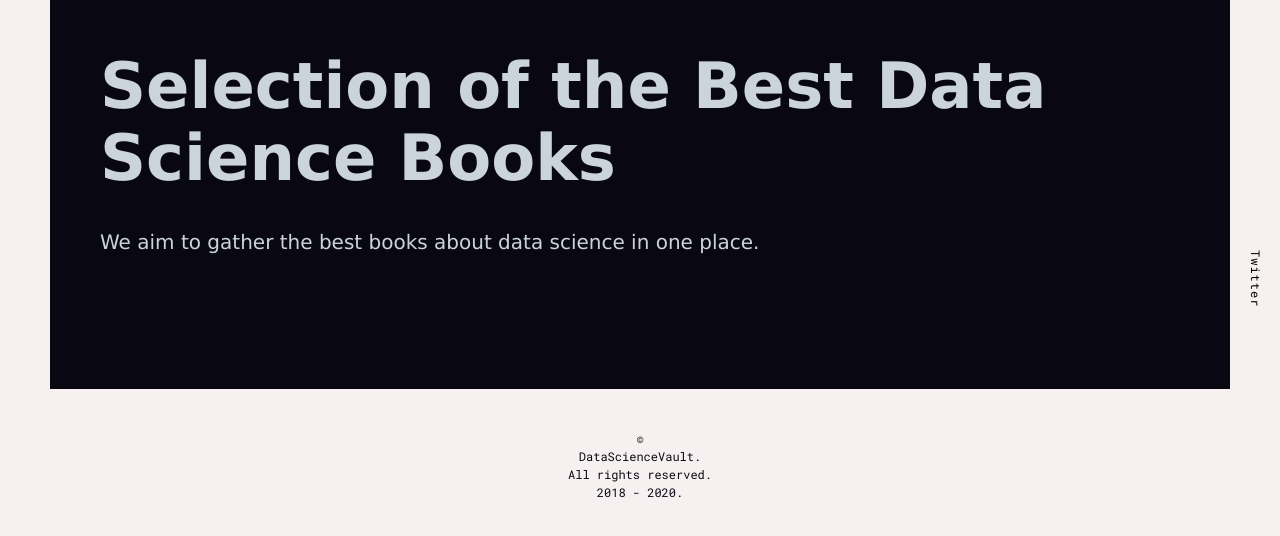
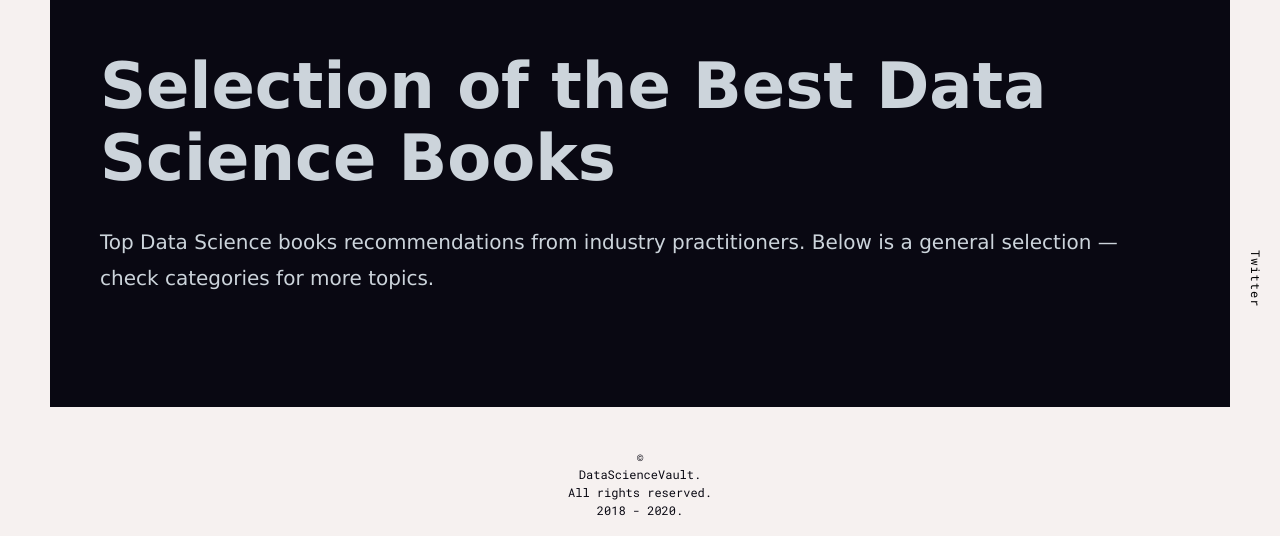
Before and after one commit to qu4ku/dshub-website, a Django app: page /books/ in a window 1280 px wide. Shown: the part 80-616 px from the top of the page. Run offline with Django 3.2, Linux system fonts and the light colour scheme; data that the repository does not hold is empty; some libraries are stand-ins or nearby versions.

Commit message:
book > txt description

```diff
--- a/src/books/templates/books.html
+++ b/src/books/templates/books.html
@@ -6,7 +6,7 @@
 {% block content %}
 <div class="books">
 	<h1>Selection of the Best Data Science Books</h1>
-	<h2>We aim to gather the best books about data science in one place.</h2>
+	<h2>Top Data Science books recommendations from industry practitioners. Below is a general selection — check categories for more topics. </h2>
 
 	{% if categories %}
 		<div class="categories">
```
Also changed, not shown: src/static/img/books/OpenIntoStats.jpg (added), src/static/img/books/an-introduction-to-statistical-learning.jpg (added), src/static/img/books/barrons-statistics.jpg (added), src/static/img/books/head-first-stats.jpg (added), src/static/img/books/nake-statistics.jpg (added), src/static/img/books/practical-stats-for-data-scientist.jpg (added), src/static/img/books/statistics-in-plain.jpg (added), src/static/img/books/statistics-tenth-edition.jpg (added), src/static/img/books/stats-done-wrong.jpg (added), src/static/img/books/stats-for-business.jpg (added), src/static/img/books/the-drunkards.jpg (added), src/static/img/books/the-signal-and-the-noise.jpg (added), 1 other file.
